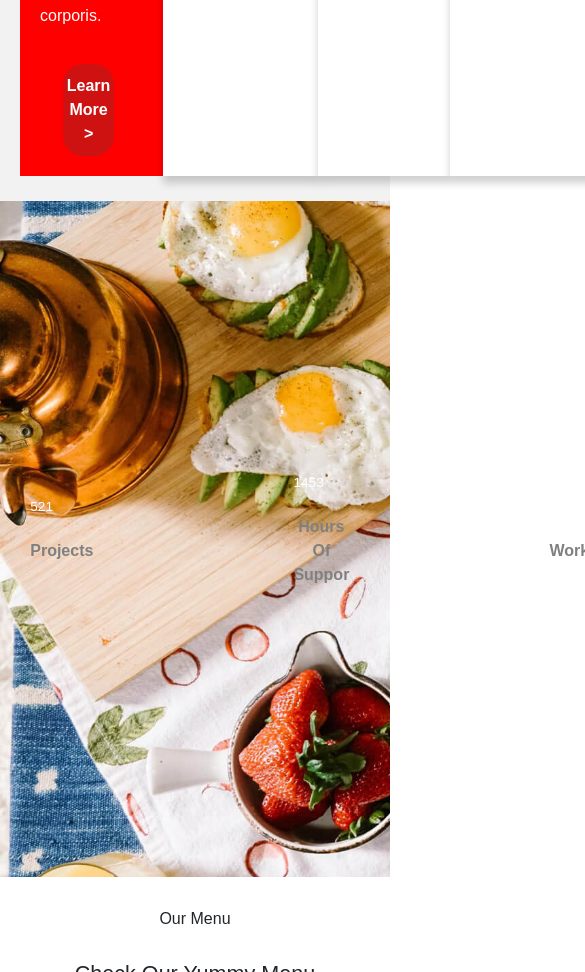
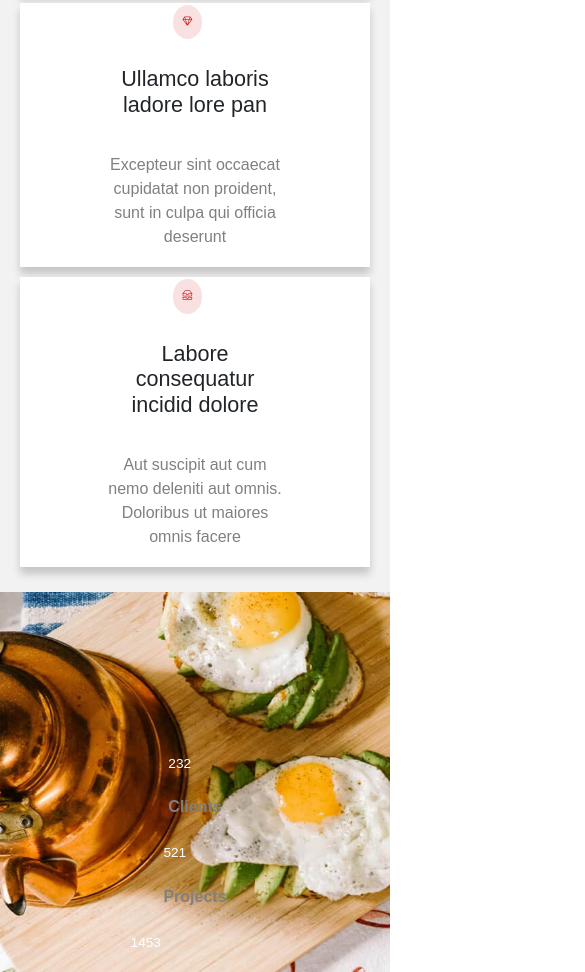
Before and after one commit to zakaria-20/JavaScript_DOM_Final_Project_Zakaria_Salami, a website: page index.html in a window 390 px wide. Shown: the part 2526-3498 px from the top of the page, 585 px wide, since content can reach past the window. Drawn offline with nearby package versions, Linux system fonts and the light colour scheme.

Commit message:
add responsive section4

```diff
--- a/src/sass/modules/home/_section3.sass
+++ b/src/sass/modules/home/_section3.sass
@@ -64,7 +64,7 @@
             background-color: white
             color: #ce1212
             cursor: pointer
-// @media (max-width:430px)
-//    .cards-sec3
-//       flex-direction: column
-//       gap: 10px
+@media (max-width:430px)
+   .cards-sec3
+      flex-direction: column
+      gap: 10px
--- a/src/sass/modules/home/_section4.sass
+++ b/src/sass/modules/home/_section4.sass
@@ -18,7 +18,7 @@
         color: grey
         font-weight: bold
         text-align: center
-// @media (max-width:430px)
-//    .section4
-//       flex-direction: column
-//       gap: 10px
+@media (max-width:430px)
+   .section4
+      flex-direction: column
+      gap: 10px
```
Also changed, not shown: public/css/app.css, 1 other file.
